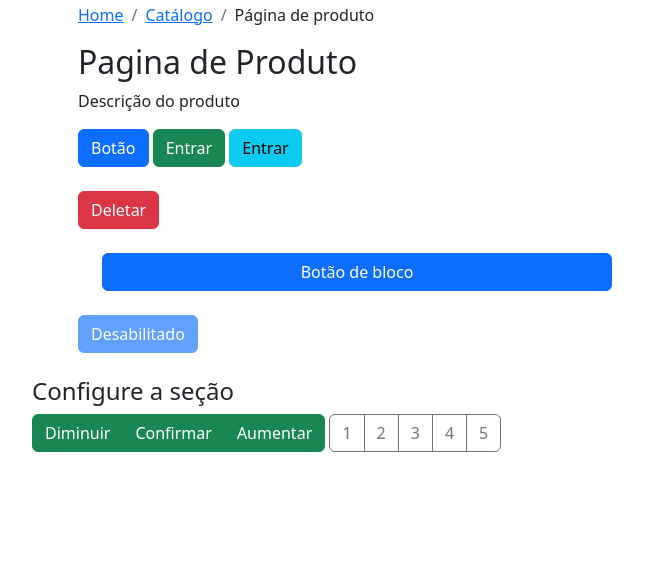
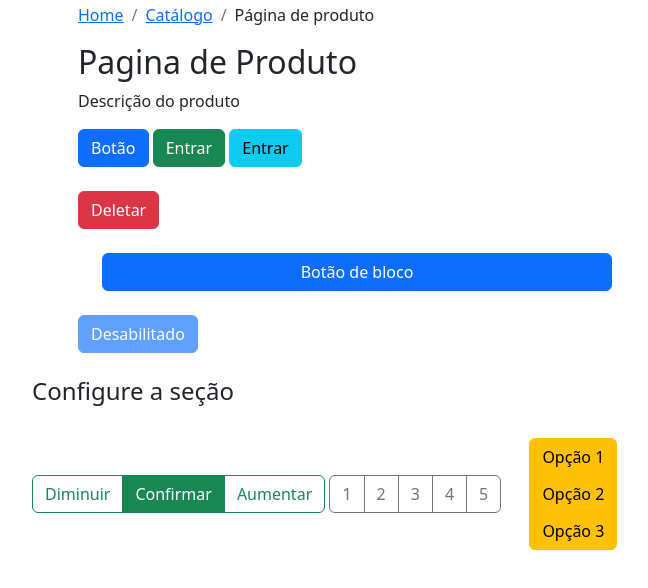
Before and after one commit to jonathasVeiga/Bootstrap, a plain HTML site: page 9_COMPONENTES/1_aulas/index.html in a window 1280 px wide. Shown: the part 1066-1654 px from the top of the page, without its empty margins (4-652 px from the left). Drawn offline with nearby package versions, Linux system fonts and the light colour scheme.

Commit message:
aplicando exemplo de btn-outline em outros botões e criando um btn-group-vertical

```diff
--- a/9_COMPONENTES/1_aulas/index.html
+++ b/9_COMPONENTES/1_aulas/index.html
@@ -209,19 +209,26 @@
     <div class="container m-4">
         <h4>Configure a seção</h4>
         <div class="btn-group" role="group" aria-label="Exemplo">
-            <button type="button" class="btn btn-success">Diminuir</button>
+            <button type="button" class="btn btn-outline-success">Diminuir</button>
             <button type="button" class="btn btn-success">Confirmar</button>
-            <button type="button" class="btn btn-success">Aumentar</button>
+            <button type="button" class="btn btn-outline-success">Aumentar</button>
         </div>
 
         <!-- exemplo de paginação -->
-        <div class="btn-group" role="group2" aria-label="Exemplo2">
+        <div class="btn-group" role="group" aria-label="Exemplo2">
             <button type="button" class="btn btn-outline-secondary">1</button>
             <button type="button" class="btn btn-outline-secondary">2</button>
             <button type="button" class="btn btn-outline-secondary">3</button>
             <button type="button" class="btn btn-outline-secondary">4</button>
             <button type="button" class="btn btn-outline-secondary">5</button>
         </div>
+
+        <!-- exemplo de btn-group-vertical -->
+        <div class="btn-group-vertical m-4" role="group" aria-label="Exemplo3">
+            <button class="btn btn-warning" role="button">Opção 1</button>
+            <button class="btn btn-warning" role="button">Opção 2</button>
+            <button class="btn btn-warning" role="button">Opção 3</button>
+        </div>
     </div>
 
 </body>
```
